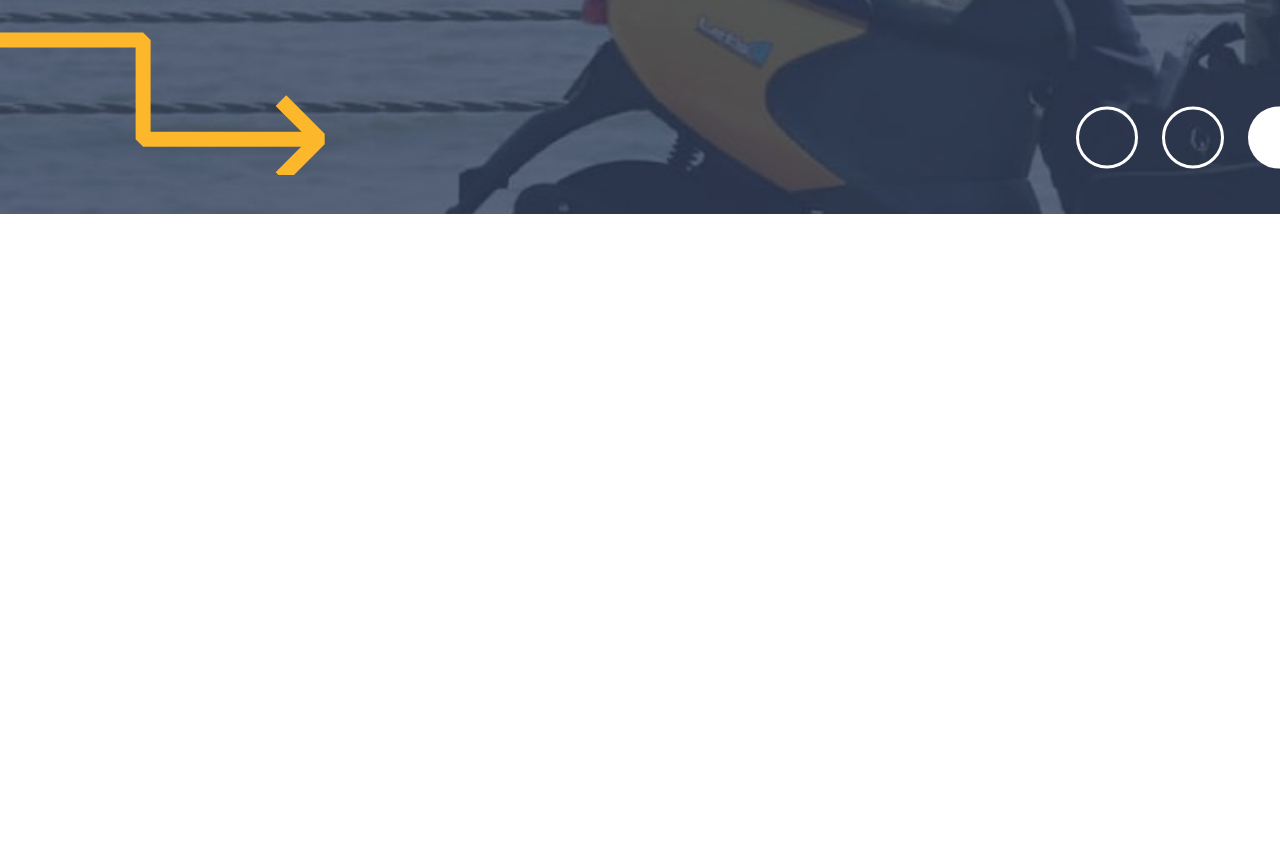
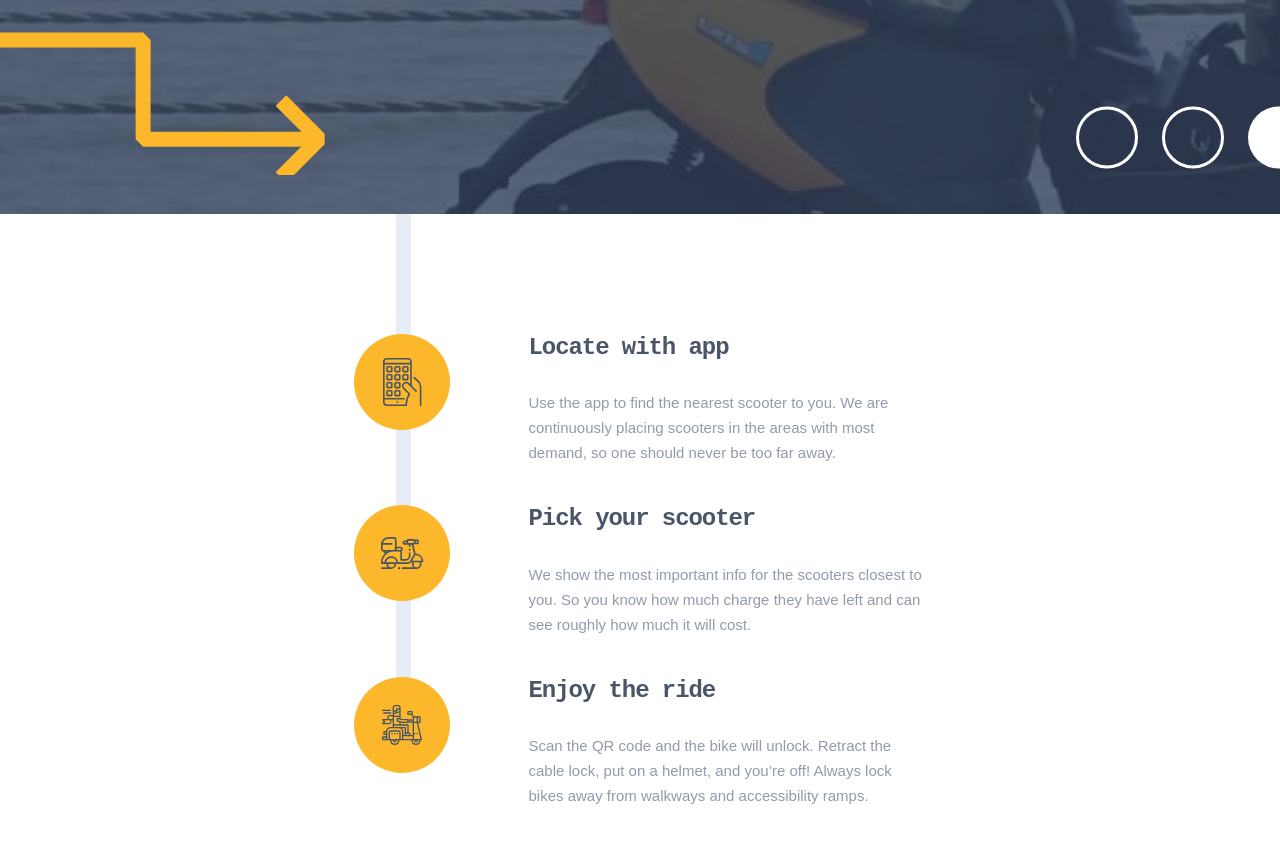
Before and after one commit to annaindistress/frontend-mentor-scoot-multi-page-website, a website built with Vite: page src/index.html in a window 1280 px wide. Shown: the part 533-1376 px from the top of the page. Before the commit the page ends 800 px from the top, so only its background shows below. Built offline with nearby package versions, Linux system fonts and the light colour scheme; files whose address does not match are found by name.

Commit message:
Add manual section

```diff
--- a/src/index.html
+++ b/src/index.html
@@ -29,13 +29,13 @@
       </a>
       <nav class="header__navigation navigation">
         <ul class="navigation__list">
-          <li class="navigation__item">
+          <li>
             <a class="navigation__link" href="about.html">About</a>
           </li>
-          <li class="navigation__item">
+          <li>
             <a class="navigation__link" href="locations.html">Location</a>
           </li>
-          <li class="navigation__item">
+          <li>
             <a class="navigation__link" href="careers.html">Careers</a>
           </li>
         </ul>
@@ -55,6 +55,35 @@
           <a class="page-header__button button" href="#">Get scootin</a>
         </div>
       </section>
+      <section class="manual">
+        <h2 class="visually-hidden">How to use</h2>
+        <ul class="manual__list">
+          <li class="manual__item manual__item--app">
+            <p class="manual__title">Locate with app</p>
+            <p class="manual__text">
+              Use the app to find the nearest scooter to you. We are
+              continuously placing scooters in the areas with most demand, so
+              one should never be too far away.
+            </p>
+          </li>
+          <li class="manual__item manual__item--scooter">
+            <p class="manual__title">Pick your scooter</p>
+            <p class="manual__text">
+              We show the most important info for the scooters closest to you.
+              So you know how much charge they have left and can see roughly how
+              much it will cost.
+            </p>
+          </li>
+          <li class="manual__item manual__item--ride">
+            <p class="manual__title">Enjoy the ride</p>
+            <p class="manual__text">
+              Scan the QR code and the bike will unlock. Retract the cable lock,
+              put on a helmet, and you’re off! Always lock bikes away from
+              walkways and accessibility ramps.
+            </p>
+          </li>
+        </ul>
+      </section>
     </main>
   </body>
 </html>
--- /dev/null
+++ b/src/styles/components/manual.css
@@ -0,0 +1,117 @@
+.manual {
+  width: calc(100% - 64px);
+  max-width: 573px;
+  margin-block-end: 120px;
+  margin-inline: auto;
+  padding-block-start: 120px;
+}
+
+.manual__list {
+  display: grid;
+  gap: 48px;
+  margin: 0;
+  padding: 0;
+  list-style: none;
+  text-align: center;
+}
+
+.manual__item {
+  padding-block-start: 80px;
+  background-repeat: no-repeat;
+  background-position: center top;
+  background-size: 56px;
+}
+
+.manual__item--app {
+  background-image: url('/images/manual-locate.svg');
+}
+
+.manual__item--scooter {
+  background-image: url('/images/manual-scooter.svg');
+}
+
+.manual__item--ride {
+  background-image: url('/images/manual-ride.svg');
+}
+
+.manual__title {
+  margin-block: 0 24px;
+  font-family: 'Space Mono', monospace;
+  font-weight: 700;
+  font-size: 20px;
+  line-height: 1.4;
+  letter-spacing: -.89px;
+  color: var(--dark-navy);
+}
+
+.manual__text {
+  margin: 0;
+}
+
+@media (min-width: 768px) {
+
+  .manual {
+    position: relative;
+    margin-block-end: 145px;
+  }
+
+  .manual::before {
+    content: '';
+    position: absolute;
+    inset-block-start: 0;
+    inset-inline-start: 42px;
+    z-index: -1;
+    display: block;
+    width: 15px;
+    height: 512px;
+    background-color: var(--light-grey);
+  }
+
+  .manual__list {
+    gap: 40px;
+    text-align: start;
+  }
+
+  .manual__item {
+    padding-block-start: 0;
+    padding-inline-start: 175px;
+    background-size: 96px;
+    background-position-x: left;
+  }
+
+  .manual__title {
+    margin-block-end: 28px;
+    font-size: 24px;
+    line-height: 1.17;
+    letter-spacing: -1.07px;
+  }
+}
+
+@media (min-width: 1440px) {
+
+  .manual {
+    width: 100%;
+    max-width: none;
+    margin-block-end: 200px;
+    padding-block-start: 160px;
+  }
+
+  .manual::before {
+    inset-block-start: 200px;
+    inset-inline-start: 0;
+    width: calc(50% + 255px);
+    height: 15px;
+  }
+
+  .manual__list {
+    grid-template-columns: repeat(3, 350px);
+    gap: 30px;
+    max-width: 1110px;
+    margin-inline: auto;
+  }
+
+  .manual__item {
+    padding-block-start: 136px;
+    padding-inline-start: 0;
+  }
+}
--- a/src/styles/components/page.css
+++ b/src/styles/components/page.css
@@ -4,6 +4,7 @@
   font-family: 'Lexend Deca', sans-serif;
   font-size: 15px;
   line-height: 1.67;
+  color: var(--dim-grey);
 }
 
 @media (max-width: 767px) {
--- a/src/styles/style.css
+++ b/src/styles/style.css
@@ -6,6 +6,7 @@
 @import './components/header.css';
 @import './components/navigation.css';
 @import './components/page-header.css';
+@import './components/manual.css';
 
 :root {
   --yellow: hsl(40, 97%, 58%);
```
Also changed, not shown: src/about.html (+3 -3 lines), src/careers.html (+3 -3 lines), src/locations.html (+3 -3 lines), src/public/images/manual-locate.svg (added), src/public/images/manual-ride.svg (added), src/public/images/manual-scooter.svg (added).
